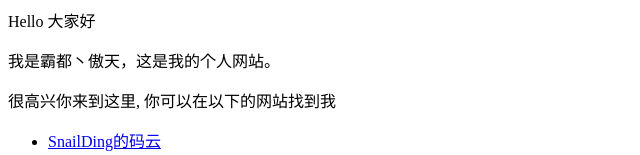
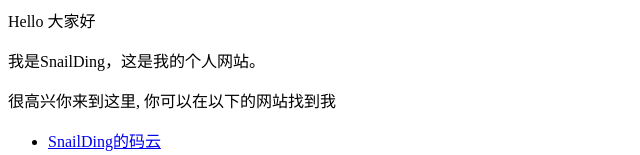
Before and after one commit to dingpf08/dingpf08.github.io, a plain HTML site: page index.html in a window 1280 px wide. Shown: the top 155 px of the page, without its empty margins (0-640 px from the left). Drawn offline with Linux system fonts and the light colour scheme.

Commit message:
Update index.html

```diff
--- a/index.html
+++ b/index.html
@@ -1,5 +1,5 @@
 <p>Hello 大家好</p>
-<p>我是霸都丶傲天，这是我的个人网站。 </p>
+<p>我是SnailDing，这是我的个人网站。 </p>
 <p>很高兴你来到这里, 你可以在以下的网站找到我</p>
 
 <ul>
```
